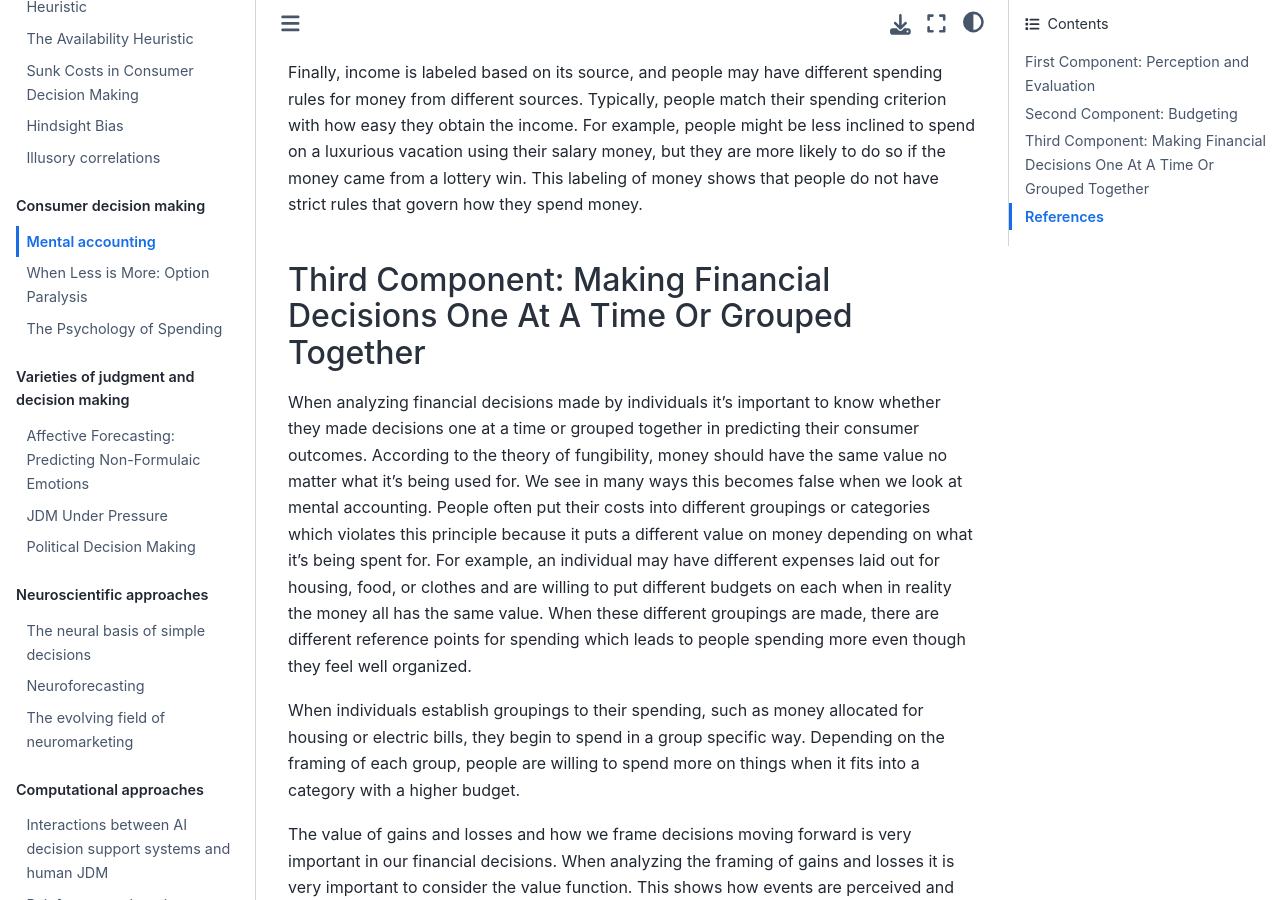
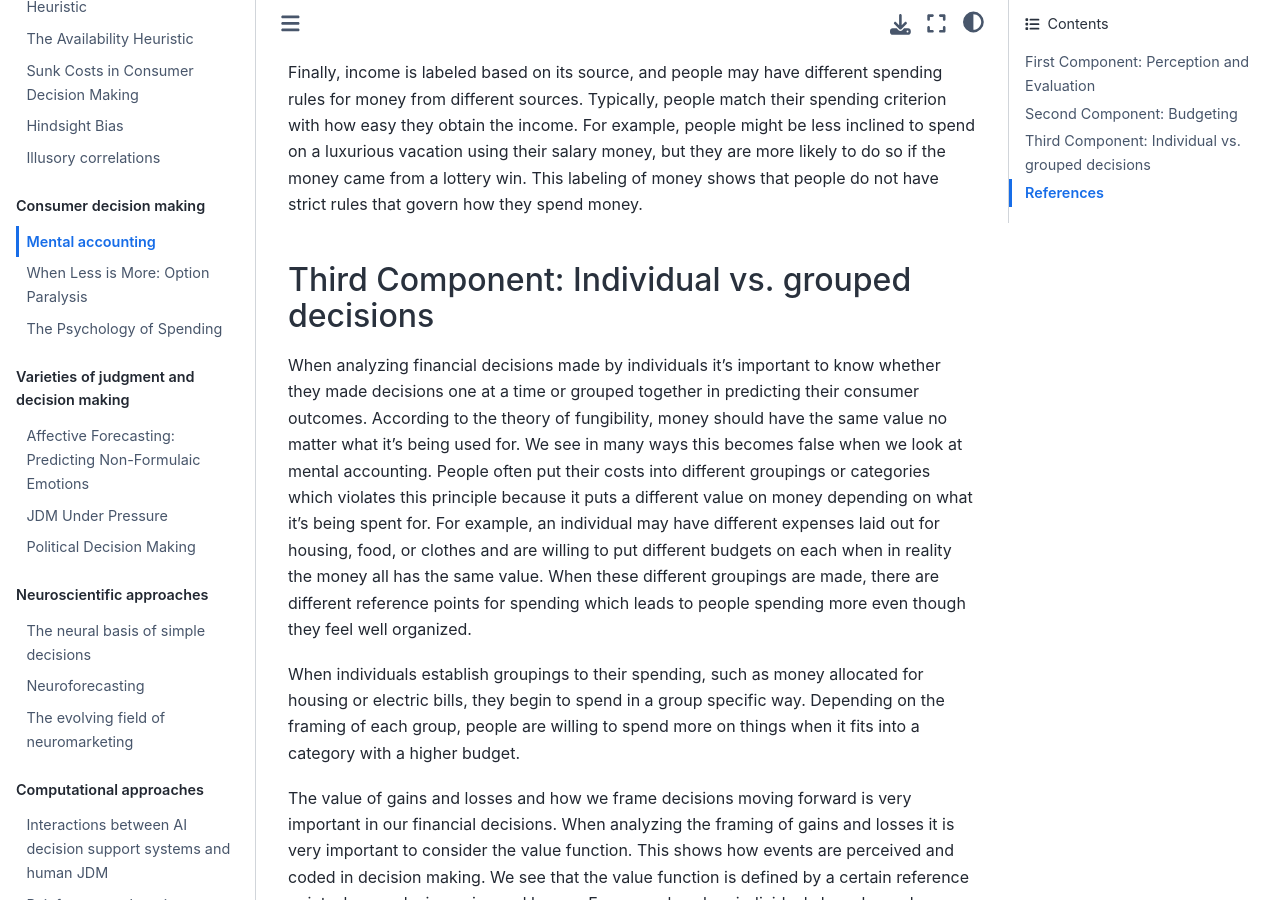
Before and after one commit to openjdm/openjdm.github.io, a Jupyter Book: the page built from book/mental_accounting.md, in a window 1280 px wide and 900 px high, scrolled down 3951 px. Built offline with Jupyter Book 1.0.4 settings and Sphinx 7.4.7 and the Sphinx Book theme 1.1.4, drawn with Linux system fonts in a browser that asks for light colours.

Commit message:
formatting

```diff
--- a/book/mental_accounting.md
+++ b/book/mental_accounting.md
@@ -202,7 +202,8 @@ more likely to do so if the money came from a lottery win. This
 labeling of money shows that people do not have strict rules that
 govern how they spend money.
 
-## Third Component: Making Financial Decisions One At A Time Or Grouped Together
+## Third Component: Individual vs. grouped decisions
+
 When analyzing financial decisions made by individuals it’s
 important to know whether they made decisions one at a time or
 grouped together in predicting their consumer outcomes. According to
@@ -292,29 +293,36 @@ intelligent with their money and maximize its potential.
 
 ## References
 
--   Muehlbacher, S., & Kirchler, E. (2019, December 3). *Individual
-    Differences in Mental Accounting*. Frontiers.
-    https://www.frontiersin.org/articles/10.3389/fpsyg.2019.02866/full.<span
-    class="Apple-converted-space"> </span>
--   Thaler, R. (1985). *Mental Accounting and Consumer Choice*.
-    Marketing Science. https://www.jstor.org/stable/183904?seq=1.<span
-    class="Apple-converted-space"> </span>
--   Thaler, R. H. (1999). *Mental Accounting Matters*. Journal of
-    Behavioral Decisions Making.
-    https://people.bath.ac.uk/mnsrf/Teaching%202011/Thaler-99.pdf.<span
-    class="Apple-converted-space"> </span>
--   Thaler, R. H. (2017, October 9). *Integrating Economics With
-    Psychology* . Kungl. Vetenskaps Akademien.
-    https://www.nobelprize.org/uploads/2018/06/advanced-economicsciences2017.pdf.<span
-    class="Apple-converted-space"> </span>
--   Kahneman, D. and Tversky, A. 'Choices, values, and frames'. *The
-    American Psychologist*, 39 (1984), 341-350. Keren, G. 'Additional
-    tests of utility theory under unique and repeated conditions'.
-    *Journal of Behavioral Decision Making*, 4 (1991), 297-304.
--   Thaler R. H. “Mental Accounting and Consumer Choice”, *Marketing
-    Science,* **4** (1985), 199-214.
--   Loewenstein, George, and Richard H. Thaler. 1989. "Anomalies:
-    Intertemporal Choice." *Journal of Economic Perspectives*, 3 (4):
-    181-193.
--   Shefrin, Hersh, and Richard H. Thaler, “The Behavioral Life-Cycle
-    Hypothesis,” *Economic Inquiry, October* 1988, *26*, 609-643.
+Muehlbacher, S., & Kirchler, E. (2019, December 3). *Individual
+Differences in Mental Accounting*. Frontiers.
+https://www.frontiersin.org/articles/10.3389/fpsyg.2019.02866/full.<span
+class="Apple-converted-space"> </span>
+
+Thaler, R. (1985). *Mental Accounting and Consumer Choice*.
+Marketing Science. https://www.jstor.org/stable/183904?seq=1.<span
+class="Apple-converted-space"> </span>
+
+Thaler, R. H. (1999). *Mental Accounting Matters*. Journal of
+Behavioral Decisions Making.
+https://people.bath.ac.uk/mnsrf/Teaching%202011/Thaler-99.pdf.<span
+class="Apple-converted-space"> </span>
+
+Thaler, R. H. (2017, October 9). *Integrating Economics With
+Psychology* . Kungl. Vetenskaps Akademien.
+https://www.nobelprize.org/uploads/2018/06/advanced-economicsciences2017.pdf.<span
+class="Apple-converted-space"> </span>
+
+Kahneman, D. and Tversky, A. 'Choices, values, and frames'. *The
+American Psychologist*, 39 (1984), 341-350. Keren, G. 'Additional
+tests of utility theory under unique and repeated conditions'.
+*Journal of Behavioral Decision Making*, 4 (1991), 297-304.
+
+Thaler R. H. “Mental Accounting and Consumer Choice”, *Marketing
+Science,* **4** (1985), 199-214.
+
+Loewenstein, George, and Richard H. Thaler. 1989. "Anomalies:
+Intertemporal Choice." *Journal of Economic Perspectives*, 3 (4):
+181-193.
+
+Shefrin, Hersh, and Richard H. Thaler, “The Behavioral Life-Cycle
+Hypothesis,” *Economic Inquiry, October* 1988, *26*, 609-643.
```
Also changed, not shown: book/hindsight_bias.md (+19 -76 lines).
